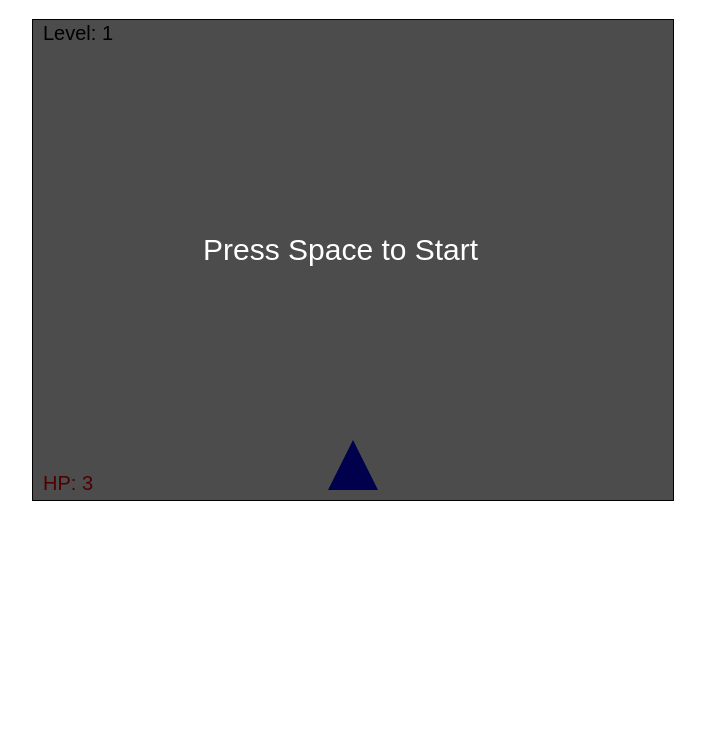
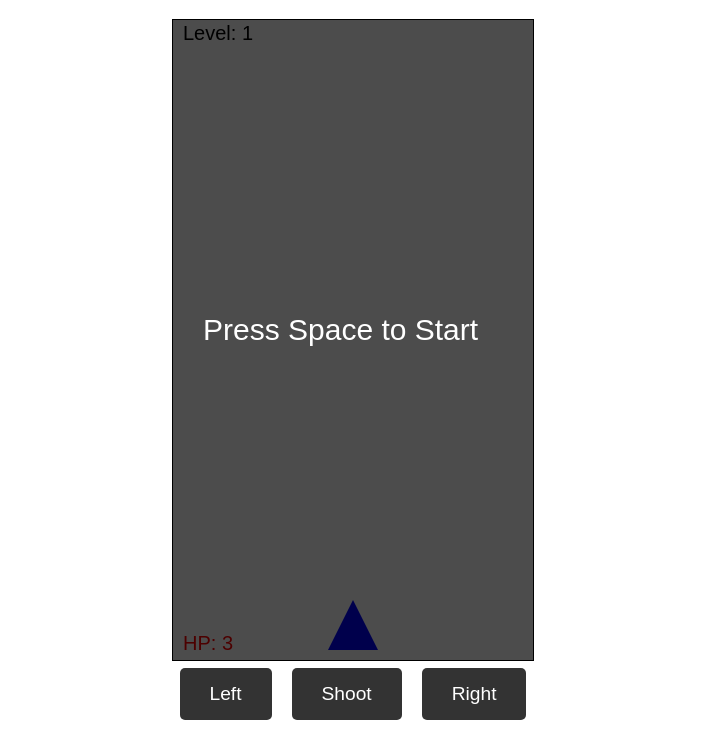
Before and after one commit to cryptoanime/ryo-, a plain HTML site: page index.html in a window 1280 px wide. Shown: the part 70-800 px from the top of the page, without its empty margins (287-992 px from the left). Drawn offline with Linux system fonts and the light colour scheme.

Commit message:
シューティング縦長

```diff
--- a/index.html
+++ b/index.html
@@ -3,10 +3,16 @@
 <head>
     <title>縦スクロールシューティング</title>
     <link rel="stylesheet" href="style.css">
+    <meta name="viewport" content="width=device-width, initial-scale=1.0, maximum-scale=1.0, user-scalable=no">
 </head>
 <body>
     <h1>縦スクロールシューティング</h1>
-    <canvas id="gameCanvas" width="640" height="480"></canvas>
+    <canvas id="gameCanvas" width="360" height="640"></canvas>
+    <div class="controls">
+        <button id="leftButton">Left</button>
+        <button id="shootButton">Shoot</button>
+        <button id="rightButton">Right</button>
+    </div>
     <script src="script.js"></script>
 </body>
 </html>
--- a/script.js
+++ b/script.js
@@ -134,9 +134,6 @@ const resetScreenDuration = 5000; // 5 seconds for game over/clear screen
 
 let enemiesDefeatedInLevel = 0; // New: Count of enemies defeated in current level
 
-let touchActive = false; // For touch movement
-let touchCurrentX = 0; // For touch movement
-
 // Event listeners
 let rightPressed = false;
 let leftPressed = false;
@@ -144,13 +141,30 @@ let leftPressed = false;
 document.addEventListener('keydown', keyDownHandler, false);
 document.addEventListener('keyup', keyUpHandler, false);
 
+// Get control buttons
+const leftButton = document.getElementById('leftButton');
+const rightButton = document.getElementById('rightButton');
+const shootButton = document.getElementById('shootButton');
+
+// Button event listeners
+leftButton.addEventListener('touchstart', () => { leftPressed = true; }, false);
+leftButton.addEventListener('touchend', () => { leftPressed = false; }, false);
+leftButton.addEventListener('mousedown', () => { leftPressed = true; }, false);
+leftButton.addEventListener('mouseup', () => { leftPressed = false; }, false);
+
+rightButton.addEventListener('touchstart', () => { rightPressed = true; }, false);
+rightButton.addEventListener('touchend', () => { rightPressed = false; }, false);
+rightButton.addEventListener('mousedown', () => { rightPressed = true; }, false);
+rightButton.addEventListener('mouseup', () => { rightPressed = false; }, false);
+
+shootButton.addEventListener('touchstart', (e) => { e.preventDefault(); shoot(); }, false);
+shootButton.addEventListener('touchend', (e) => { e.preventDefault(); }, false);
+shootButton.addEventListener('mousedown', (e) => { e.preventDefault(); shoot(); }, false);
+shootButton.addEventListener('mouseup', (e) => { e.preventDefault(); }, false);
+
+// Canvas touch for start/reset
 canvas.addEventListener('touchstart', (e) => {
-    if (gameStarted && !gameOver) {
-        e.preventDefault();
-        touchActive = true;
-        touchCurrentX = e.touches[0].clientX;
-        shoot(); // Manual shooting on touch
-    } else if (!gameStarted || gameOver) { // Handle start/reset on touch
+    if (!gameStarted || gameOver) { // Handle start/reset on touch
         if (e.touches.length === 1 && !isWaitingForReset) { // Single tap to start/reset
             if (!gameStarted) {
                 startGame();
@@ -159,17 +173,6 @@ canvas.addEventListener('touchstart', (e) => {
             }
         }
     }
-}, false);
-
-canvas.addEventListener('touchmove', (e) => {
-    if (gameStarted && !gameOver && touchActive) {
-        e.preventDefault();
-        touchCurrentX = e.touches[0].clientX;
-    }
-}, false);
-
-canvas.addEventListener('touchend', (e) => {
-    touchActive = false;
 }, false);
 
 function keyDownHandler(e) {
--- a/style.css
+++ b/style.css
@@ -1,8 +1,36 @@
 body {
     text-align: center;
+    margin: 0;
+    overflow: hidden; /* Prevent scrolling on mobile */
 }
 
 canvas {
     border: 1px solid black;
     background-color: #f0f0f0;
+    display: block; /* Remove extra space below canvas */
+    margin: 0 auto; /* Center canvas */
 }
+
+.controls {
+    position: absolute;
+    bottom: 10px;
+    width: 100%;
+    display: flex;
+    justify-content: center;
+    gap: 20px;
+}
+
+.controls button {
+    padding: 15px 30px;
+    font-size: 1.2em;
+    background-color: #333;
+    color: white;
+    border: none;
+    border-radius: 5px;
+    cursor: pointer;
+    -webkit-tap-highlight-color: rgba(0,0,0,0); /* Remove tap highlight on mobile */
+}
+
+.controls button:active {
+    background-color: #555;
+}
```
